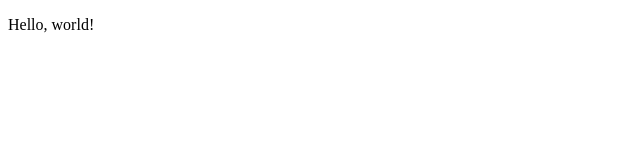
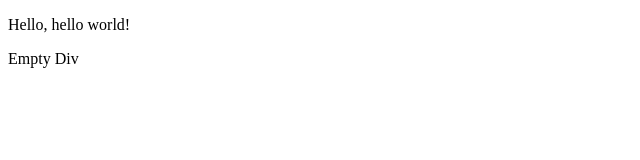
Before and after one commit to chickendesigner/git-basics, a plain HTML site: page index.html in a window 1280 px wide. Shown: the whole page, without its empty margins (0-640 px from the left). Drawn offline with Linux system fonts and the light colour scheme.

Commit message:
updated contents

```diff
--- a/index.html
+++ b/index.html
@@ -4,6 +4,7 @@
 	<title>Test File</title>
 </head>
 <body>
-	<p>Hello, world!</p>
+	<p>Hello, hello world!</p>
+	<div>Empty Div</div>
 </body>
 </html>
```
